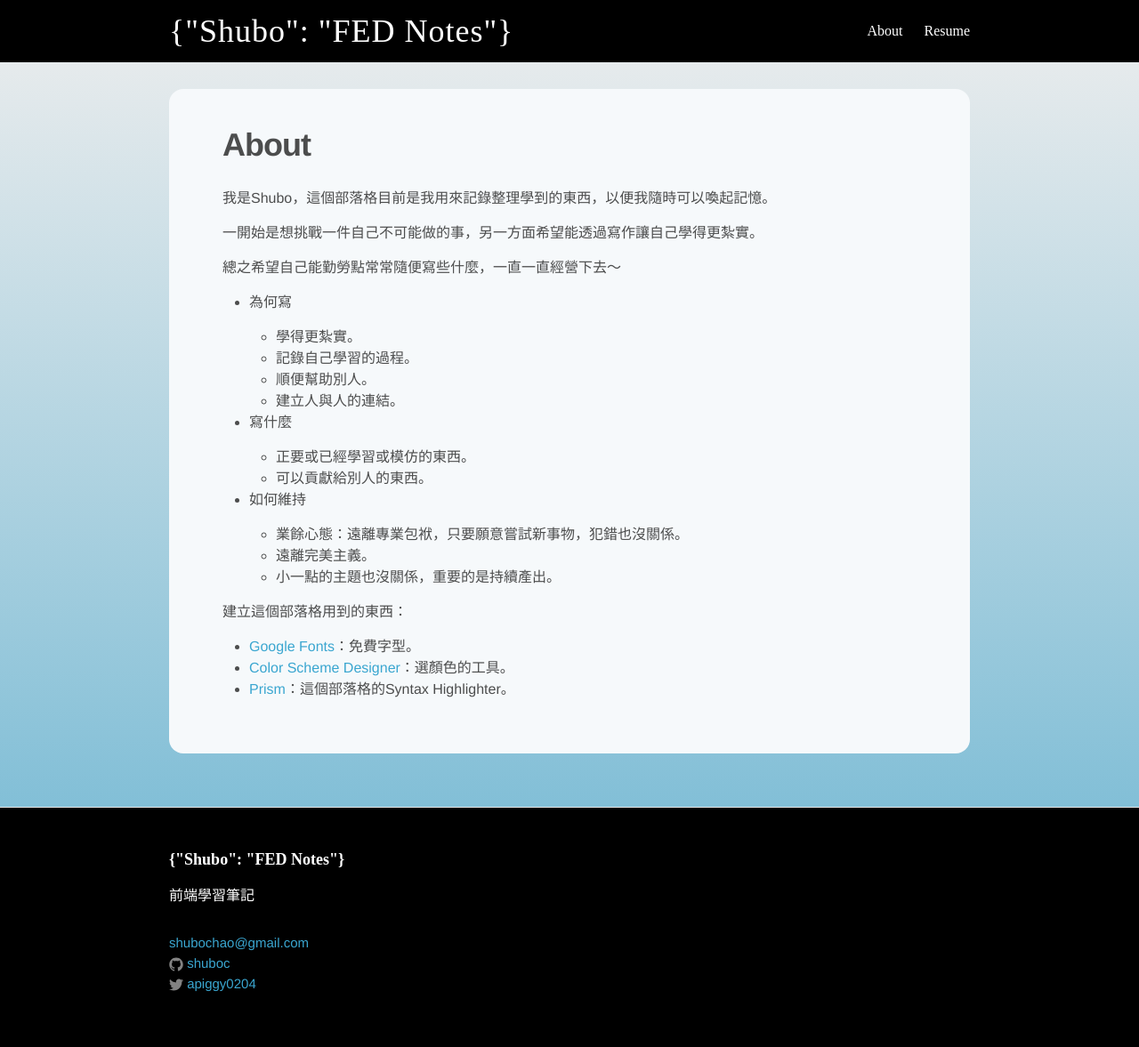
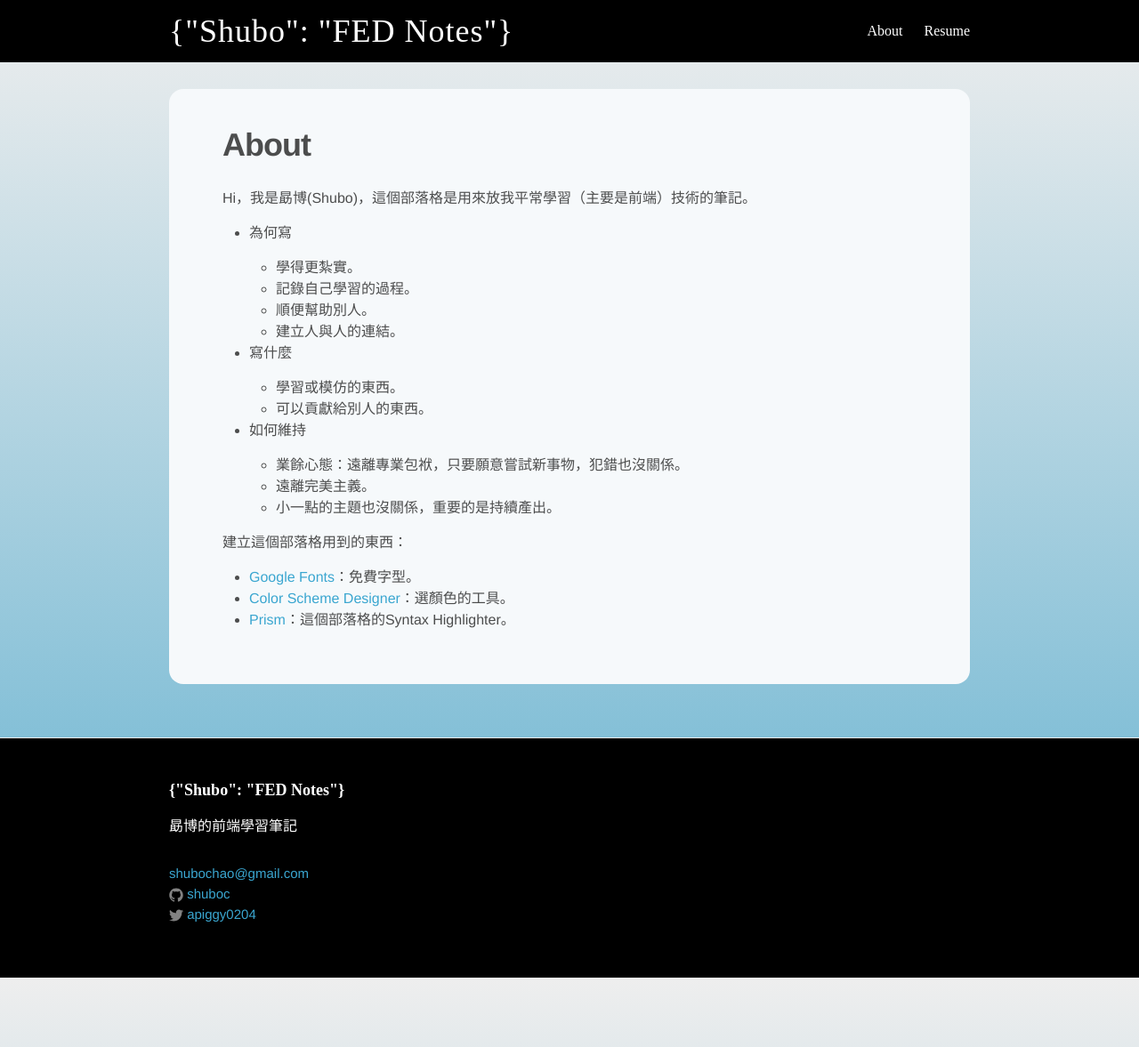
Before and after one commit to shuboc/shuboc.github.io, a Jekyll site: the page built from about.md, in a window 1280 px wide. Shown: the whole page at 89% size. Built offline with Jekyll 4.4.1, drawn with Linux system fonts in a browser that asks for light colours; nearby versions of some CDN libraries; some web fonts are replaced; library files that are not in the unit come from our copies; after the commit the page ends 1099 px from its top, so only the background shows below that.

Commit message:
Change About

```diff
--- a/_config.yml
+++ b/_config.yml
@@ -10,7 +10,7 @@
 title: '{"Shubo": "FED Notes"}'
 email: shubochao@gmail.com
 description: > # this means to ignore newlines until "baseurl:"
-  前端學習筆記
+  勗博的前端學習筆記
 baseurl: "" # the subpath of your site, e.g. /blog
 url: "http://shuboc.github.io" # the base hostname & protocol for your site
 twitter_username: apiggy0204
--- a/about.md
+++ b/about.md
@@ -4,11 +4,7 @@ title: About
 permalink: /about/
 ---
 
-我是Shubo，這個部落格目前是我用來記錄整理學到的東西，以便我隨時可以喚起記憶。
-
-一開始是想挑戰一件自己不可能做的事，另一方面希望能透過寫作讓自己學得更紮實。
-
-總之希望自己能勤勞點常常隨便寫些什麼，一直一直經營下去～
+Hi，我是勗博(Shubo)，這個部落格是用來放我平常學習（主要是前端）技術的筆記。
 
 * 為何寫
 	* 學得更紮實。
@@ -17,7 +13,7 @@ permalink: /about/
 	* 建立人與人的連結。
 
 * 寫什麼
-	* 正要或已經學習或模仿的東西。
+	* 學習或模仿的東西。
 	* 可以貢獻給別人的東西。
 
 * 如何維持
```
